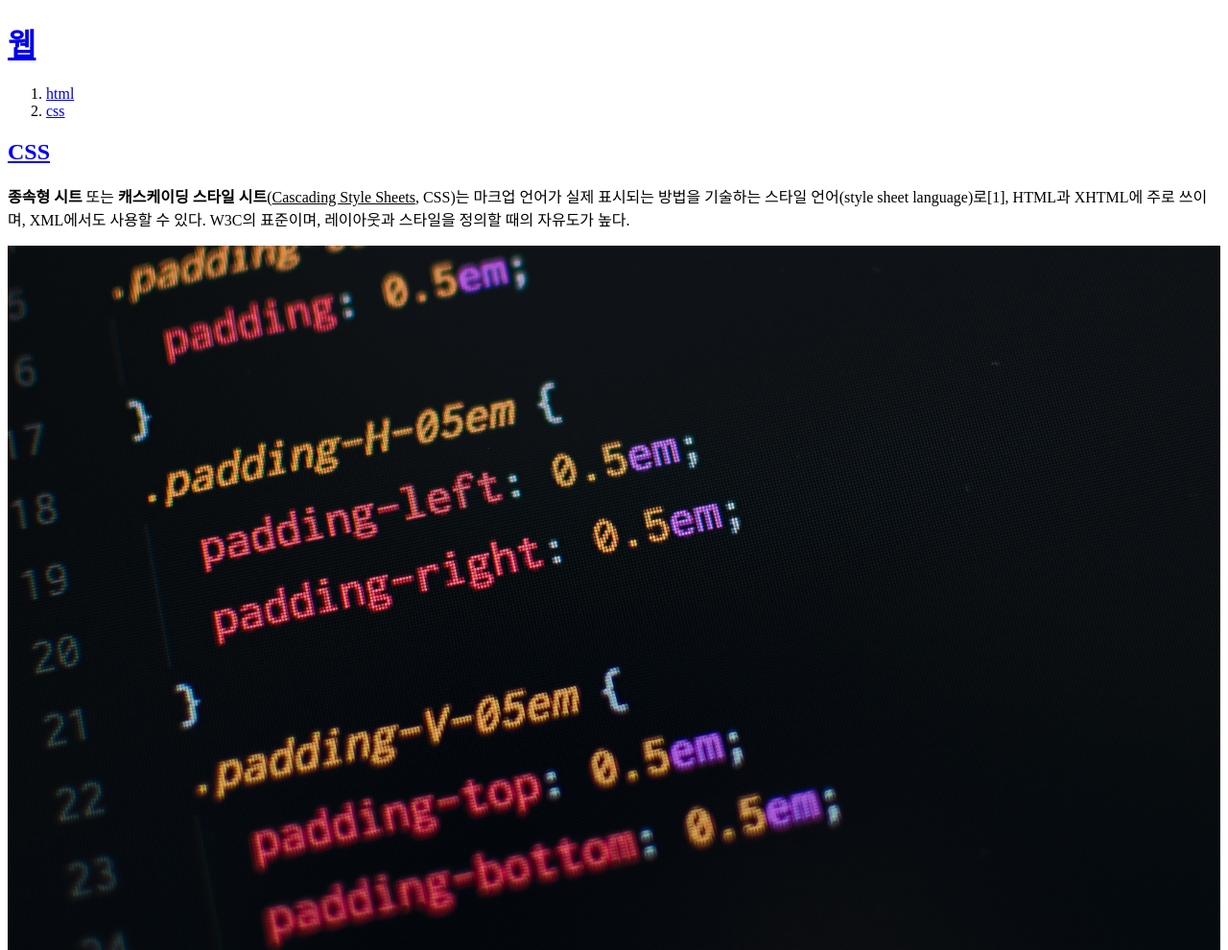
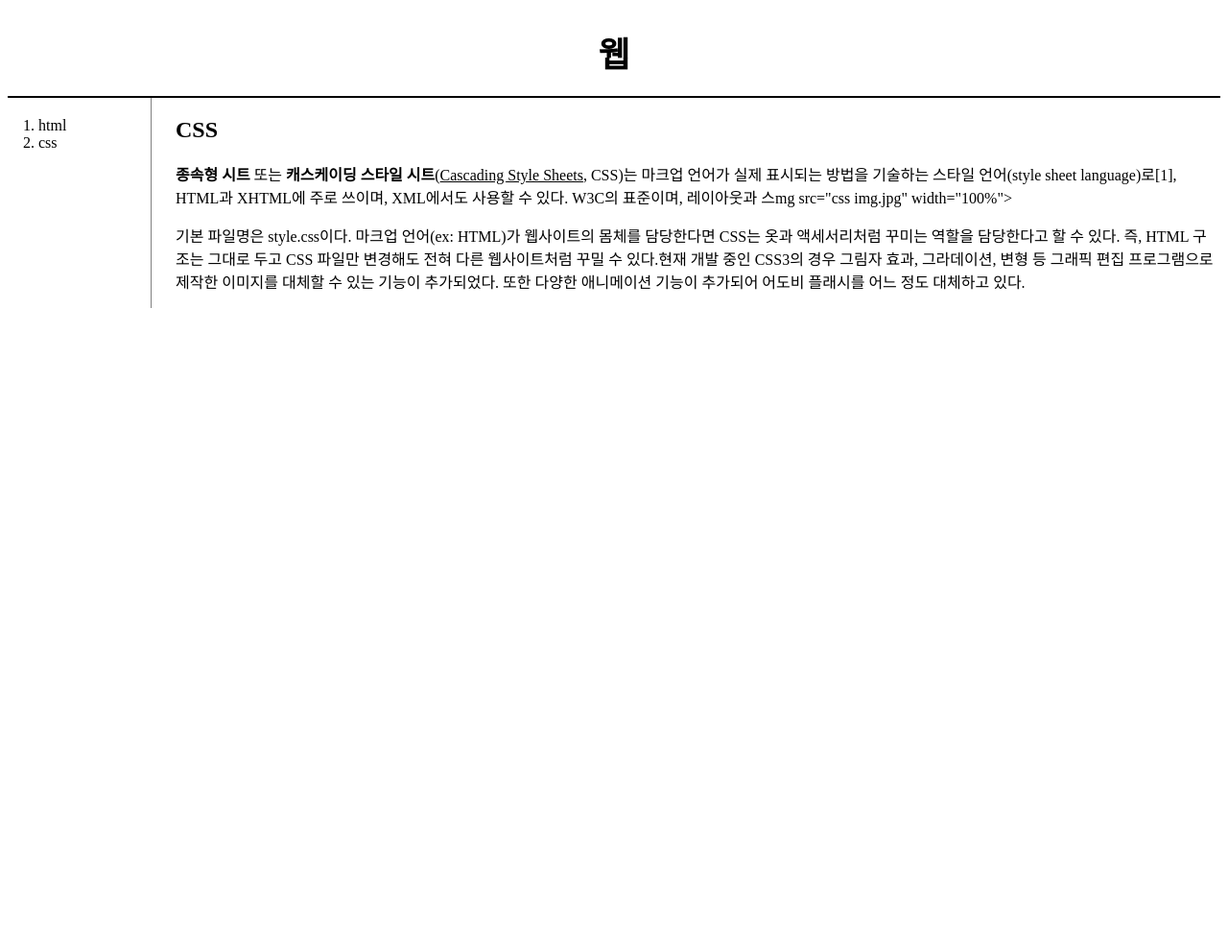
Before and after one commit to gkfka9901/web-html-css, a plain HTML site: page css.html in a window 1280 px wide. Shown: the top 990 px of the page at 96% size. After the commit the page ends 800 px from the top, so only its background shows below. Drawn offline with Linux system fonts and the light colour scheme.

Commit message:
적응형 웹, 박스모델

```diff
--- a/css.html
+++ b/css.html
@@ -3,15 +3,21 @@
 <head>
   <title>CSS</title>
   <meta charset="utf-8">
+  <link rel="stylesheet" href="style.css">
 </head>
 <body>
   <h1><a href="web index.html">웹</a></h1>
+  <div id="grid">
     <ol>
       <li><a href="html.html">html</a></li>
       <li><a href="css.html">css</a></li>
     </ol>
+    <div id="article">
       <h2><a href="https://ko.wikipedia.org/wiki/CSS" target="_blank" title="위키백과-CSS">CSS</a></h2>
-  <p><strong>종속형 시트</strong> 또는 <strong>캐스케이딩 스타일 시트</strong>(<u>Cascading Style Sheets</u>, CSS)는 마크업 언어가 실제 표시되는 방법을 기술하는 스타일 언어(style sheet language)로[1], HTML과 XHTML에 주로 쓰이며, XML에서도 사용할 수 있다. W3C의 표준이며, 레이아웃과 스타일을 정의할 때의 자유도가 높다.</p>
-  <img src="css img.jpg" width="100%">
+      <p><strong>종속형 시트</strong> 또는 <strong>캐스케이딩 스타일 시트</strong>(<u>Cascading Style Sheets</u>, CSS)는 마크업 언어가 실제 표시되는 방법을 기술하는 스타일 언어(style sheet language)로[1], HTML과 XHTML에 주로 쓰이며, XML에서도 사용할 수 있다. W3C의 표준이며, 레이아웃과 스mg src="css img.jpg" width="100%">
       <p>기본 파일명은 style.css이다.
       마크업 언어(ex: HTML)가 웹사이트의 몸체를 담당한다면 CSS는 옷과 액세서리처럼 꾸미는 역할을 담당한다고 할 수 있다. 즉, HTML 구조는 그대로 두고 CSS 파일만 변경해도 전혀 다른 웹사이트처럼 꾸밀 수 있다.현재 개발 중인 CSS3의 경우 그림자 효과, 그라데이션, 변형 등 그래픽 편집 프로그램으로 제작한 이미지를 대체할 수 있는 기능이 추가되었다. 또한 다양한 애니메이션 기능이 추가되어 어도비 플래시를 어느 정도 대체하고 있다.</p>
+    </div>
+  </div>
+</body>
+</html>
--- /dev/null
+++ b/style.css
@@ -0,0 +1,35 @@
+h1 {
+  text-align: center;
+  margin:0;
+  border-bottom:2px solid black;
+  padding:20px;
+  font-size: 36px;
+}
+#grid{
+  display:grid;
+  grid-template-columns: 150px 1fr;
+}
+#grid ol{
+  border-right:1px solid gray;
+  padding: 20px;
+  margin:0;
+  padding-left: 32px
+}
+#article{
+  padding-left: 25px;
+}
+a{
+  color: black;
+  text-decoration-line: none;
+}
+@media(max-width:800px) {
+  h1{
+    border-bottom:none;
+  }
+  #grid ol{
+    border-right:none;
+  }
+  #grid{
+    display:block;
+  }
+}
```
Also changed, not shown: html.html (+6 -0 lines), index.html (+9 -0 lines). Lines whose indentation alone changed are shown as unchanged.
